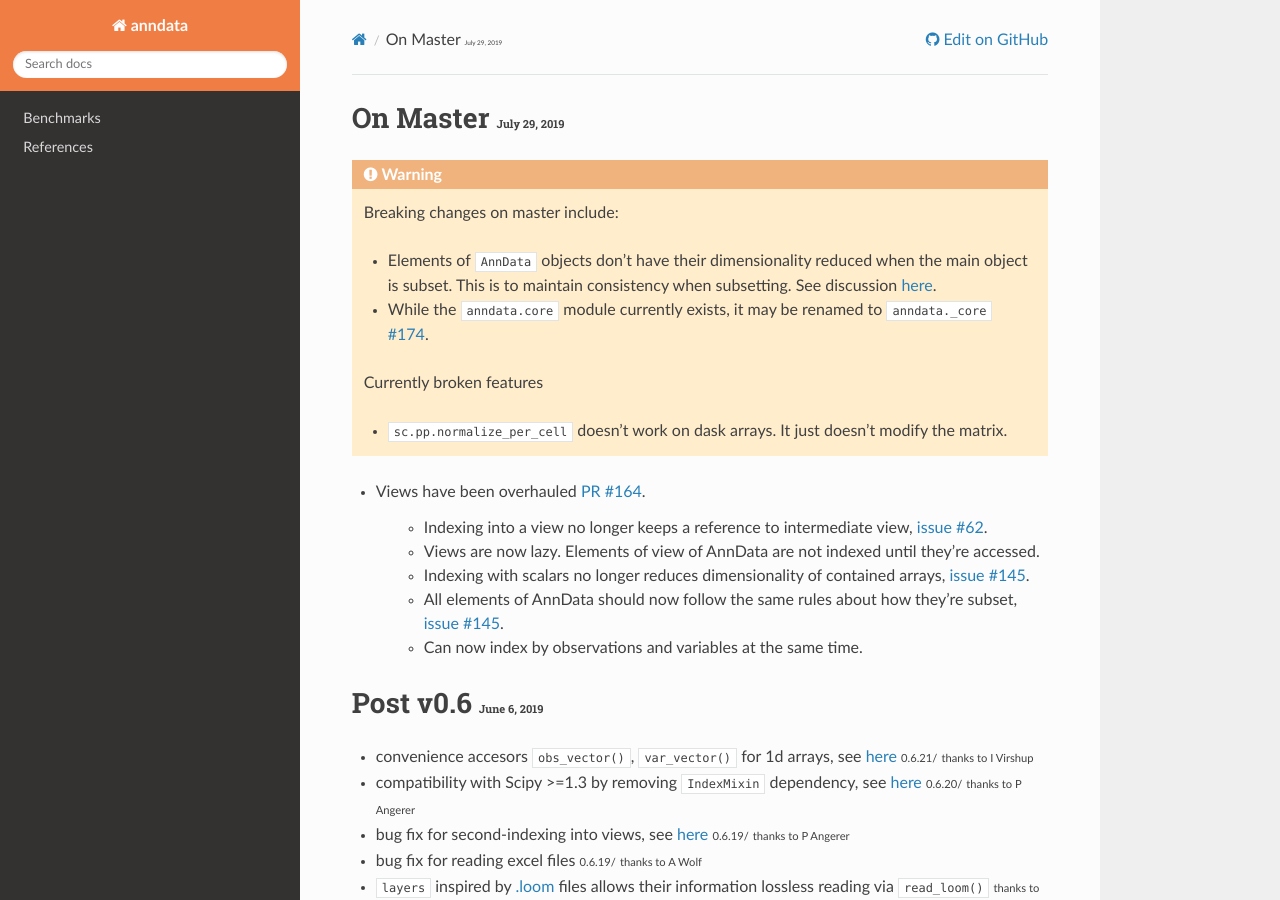
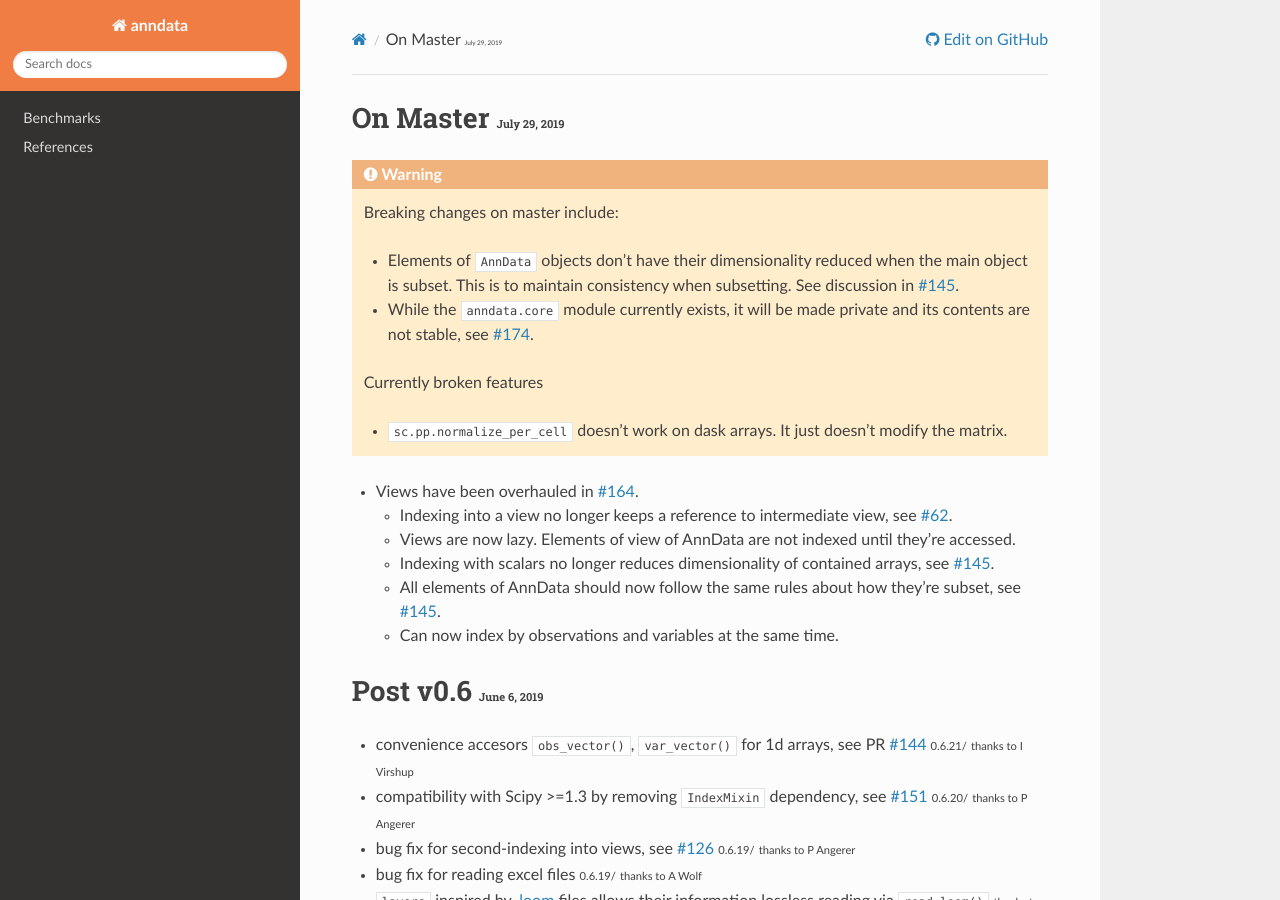
Before and after one commit to scverse/anndata, a Sphinx documentation site: the page built from docs/release_notes.rst, in a window 1280 px wide and 900 px high. Built offline with Sphinx 7.4.7 and the Read the Docs theme 2.0.0, drawn with Linux system fonts in a browser that asks for light colours; the version number could not be read and is left out.

Commit message:
Simplify docs using sphinx_issues

```diff
--- a/docs/conf.py
+++ b/docs/conf.py
@@ -45,6 +45,7 @@ extensions = [
     # 'plot_generator',
     # 'plot_directive',
     'sphinx_autodoc_typehints',  # needs to be after napoleon
+    'sphinx_issues',
     # 'ipython_directive',
     # 'ipython_console_highlighting',
     'scanpydoc',
@@ -94,6 +95,7 @@ html_context = dict(
     github_version='master',  # Version
     conf_py_path='/docs/',  # Path in the checkout to the docs root
 )
+issues_github_path = "{github_user}/{github_repo}".format_map(html_context)
 html_static_path = ['_static']
 html_show_sphinx = False
 
--- a/docs/release_notes.rst
+++ b/docs/release_notes.rst
@@ -7,33 +7,32 @@ On Master :small:`July 29, 2019`
 --------------------------------
 
 .. warning::
+   Breaking changes on master include:
 
-    Breaking changes on master include:
+   - Elements of :class:`~anndata.AnnData` objects don't have their dimensionality reduced when the main object is subset. This is to maintain consistency when subsetting. See discussion in :issue:`145`.
+   - While the :mod:`anndata.core` module currently exists, it will be made private and its contents are not stable, see :issue:`174`.
 
-    - Elements of `AnnData` objects don't have their dimensionality reduced when the main object is subset. This is to maintain consistency when subsetting. See discussion `here <https://github.com/theislab/anndata/issues/145>`__.
-    - While the `anndata.core` module currently exists, it may be renamed to `anndata._core` `#174 <https://github.com/theislab/anndata/issues/174>`__.
+   Currently broken features
 
-    Currently broken features
-
-    - `sc.pp.normalize_per_cell` doesn't work on dask arrays. It just doesn't modify the matrix.
+   - `sc.pp.normalize_per_cell` doesn't work on dask arrays. It just doesn't modify the matrix.
 
 
-- Views have been overhauled  `PR #164 <https://github.com/theislab/anndata/pull/164>`__.
+- Views have been overhauled in :pr:`164`.
 
-   - Indexing into a view no longer keeps a reference to intermediate view, `issue #62 <https://github.com/theislab/anndata/issues/62>`__.
-   - Views are now lazy. Elements of view of AnnData are not indexed until they're accessed.
-   - Indexing with scalars no longer reduces dimensionality of contained arrays, `issue #145 <https://github.com/theislab/anndata/issues/145>`__.
-   - All elements of AnnData should now follow the same rules about how they're subset, `issue #145 <https://github.com/theislab/anndata/issues/145>`__.
-   - Can now index by observations and variables at the same time.
+  - Indexing into a view no longer keeps a reference to intermediate view, see :issue:`62`.
+  - Views are now lazy. Elements of view of AnnData are not indexed until they're accessed.
+  - Indexing with scalars no longer reduces dimensionality of contained arrays, see :issue:`145`.
+  - All elements of AnnData should now follow the same rules about how they're subset, see :issue:`145`.
+  - Can now index by observations and variables at the same time.
 
 Post v0.6 :small:`June 6, 2019`
 ---------------------------------
 
-- convenience accesors :func:`~anndata.AnnData.obs_vector`, :func:`~anndata.AnnData.var_vector` for 1d arrays, see `here <https://github.com/theislab/anndata/pull/144>`__ :noteversion:`0.6.21` :smaller:`thanks to I Virshup`
-- compatibility with Scipy >=1.3 by removing `IndexMixin` dependency, see `here <https://github.com/theislab/anndata/commit/6fb083477bc0b1f3eeccc62e10e4b477ae532346>`__ :noteversion:`0.6.20` :smaller:`thanks to P Angerer`
-- bug fix for second-indexing into views, see `here <https://github.com/theislab/anndata/issues/126>`__ :noteversion:`0.6.19` :smaller:`thanks to P Angerer`
+- convenience accesors :func:`~anndata.AnnData.obs_vector`, :func:`~anndata.AnnData.var_vector` for 1d arrays, see PR :pr:`144` :noteversion:`0.6.21` :smaller:`thanks to I Virshup`
+- compatibility with Scipy >=1.3 by removing `IndexMixin` dependency, see :pr:`151` :noteversion:`0.6.20` :smaller:`thanks to P Angerer`
+- bug fix for second-indexing into views, see :issue:`126` :noteversion:`0.6.19` :smaller:`thanks to P Angerer`
 - bug fix for reading excel files :noteversion:`0.6.19` :smaller:`thanks to A Wolf`
-- :attr:`~anndata.AnnData.layers` inspired by `.loom <http://loompy.org>`__ files allows their information lossless reading via :func:`~anndata.read_loom` :smaller:`thanks to S Rybakov`
+- :attr:`~anndata.AnnData.layers` inspired by `.loom`_ files allows their information lossless reading via :func:`~anndata.read_loom` :smaller:`thanks to S Rybakov`
 - initialization from pandas DataFrames :smaller:`thanks to A Wolf`
 - iteration over chunks :func:`~anndata.AnnData.chunked_X` and :func:`~anndata.AnnData.chunk_X` :smaller:`thanks to S Rybakov`
 - support for reading zarr files: :func:`~anndata.read_zarr` :smaller:`thanks to T White`
--- a/docs/requires.txt
+++ b/docs/requires.txt
@@ -6,6 +6,8 @@ typing_extensions; python_version < '3.8'
 sphinx>=2.0.1
 sphinx-autodoc-typehints
 scanpydoc>=0.4.2
+sphinx_issues
+
 # dependencies of anndata
 pandas~=0.21
 scipy
```
Also changed, not shown: other parts of docs/release_notes.rst (+11 -5 lines).
